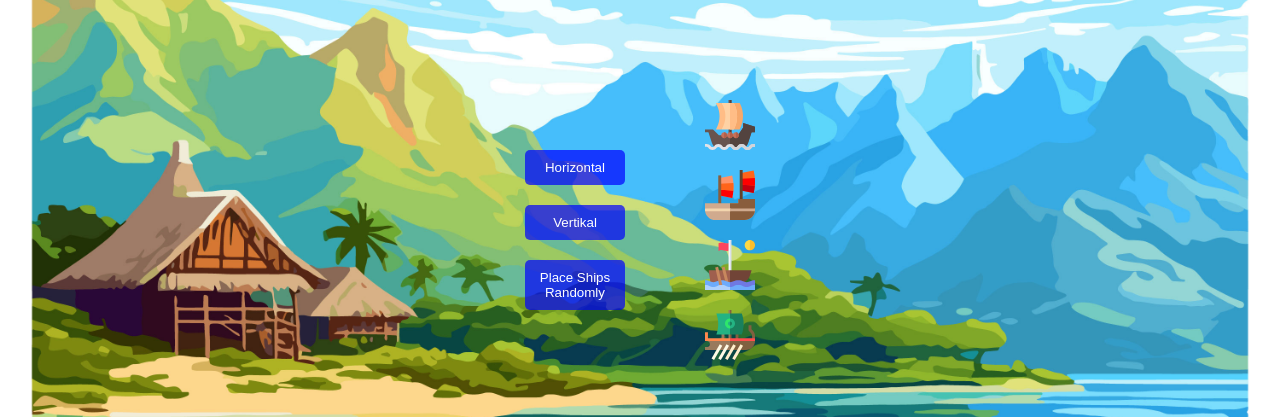
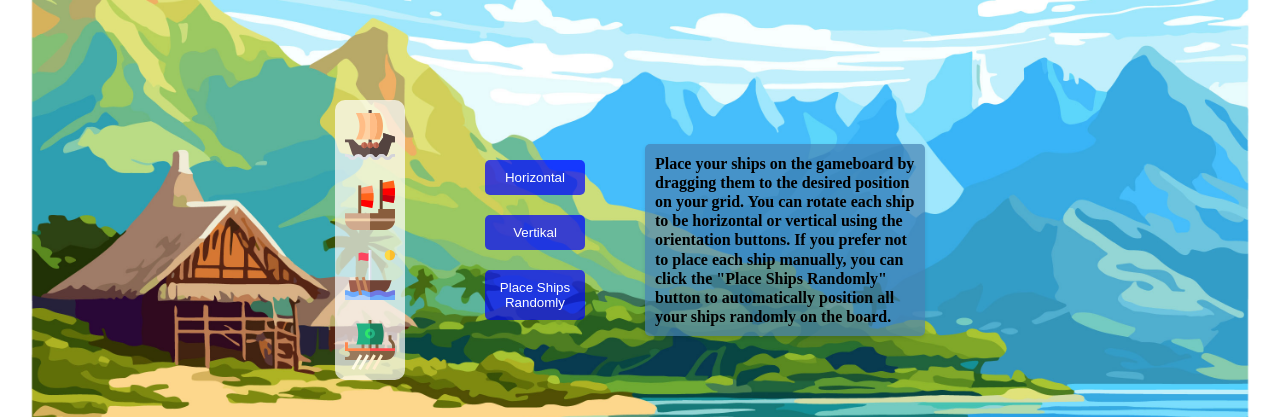
Before and after one commit to fmpberger88/battleship-vanilla, a website built with Vite: page index.html in a window 1280 px wide. Shown: the top 417 px of the page. Built offline with nearby package versions, Linux system fonts and the light colour scheme.

Commit message:
adding explanation for users

```diff
--- a/index.html
+++ b/index.html
@@ -22,6 +22,15 @@
         <button id="verticalButton">Vertikal</button>
         <button id="randomButton">Place Ships Randomly</button>
     </div>
+    <div id="instructions">
+        <p>
+            Place your ships on the gameboard by dragging them to the desired position on your grid.
+            You can rotate each ship to be horizontal or vertical using the orientation buttons.
+            If you prefer not to place each ship manually, you can click the "Place Ships Randomly" button
+            to automatically position all your ships randomly on the board.
+        </p>
+    </div>
+
 </div>
 <div id="game-container">
     <div>
--- a/style.css
+++ b/style.css
@@ -153,7 +153,7 @@ button:focus {
 
 #shipSelector {
     display: flex;
-    flex-direction: row-reverse;
+    flex-direction: row;
     margin: 100px 0 0 0;
     justify-content: center;
     align-items: center;
@@ -172,8 +172,28 @@ button:focus {
     gap: 20px;
     align-items: center;
     justify-content: center;
+    background-color: rgba(255, 255, 255, 0.7);
+    padding: 10px;
+    border-radius: 10px;
 }
 
 .shipSvg {
     height: 50px;
 }
+
+#instructions {
+    min-width: 25%;
+    max-width: 25%;
+}
+
+#instructions p {
+    font-size: 1rem; /* Stellt eine angemessene Schriftgröße ein */
+    line-height: 1.2rem;
+    font-weight: bold;
+    color: black; /* Dunkelgraue Textfarbe für bessere Lesbarkeit */
+    background-color: rgba(70, 130, 180, 0.7);
+    padding: 10px; /* Innerer Abstand */
+    border-radius: 5px; /* Abgerundete Ecken */
+    margin: 20px; /* Äußerer Abstand zur Abtrennung von anderen Elementen */
+    box-shadow: 0 2px 4px rgba(0,0,0,0.1); /* Leichter Schatten für bessere Abhebung */
+}
```
